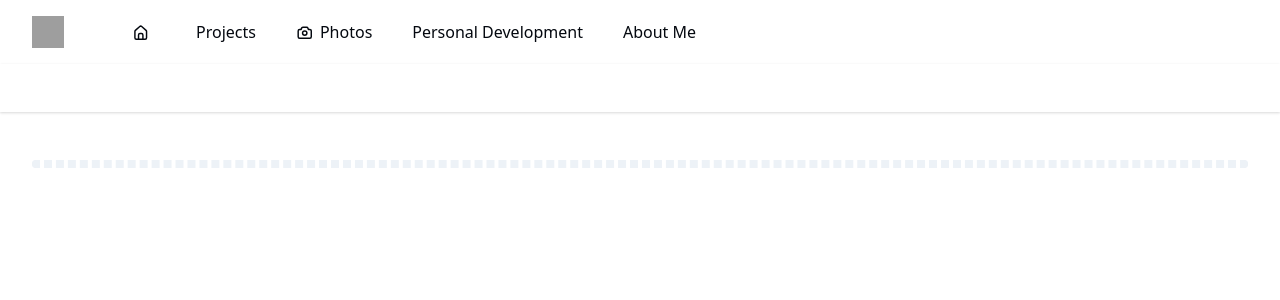
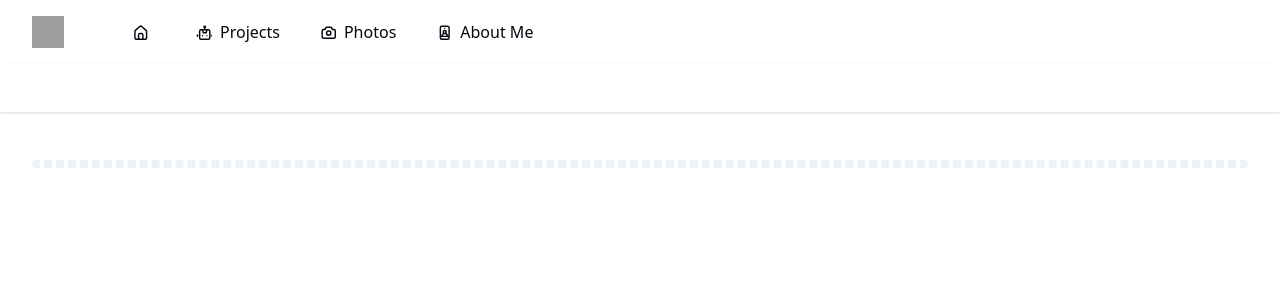
Before and after one commit to xmaayy/xmaayy.github.io, a Nuxt app: page / in a window 1280 px wide. Shown: the top 300 px of the page. Built offline with nearby package versions, Linux system fonts and the light colour scheme; grey boxes are pictures that could not be loaded.

Commit message:
Updated Icons

```diff
--- a/components/Header.vue
+++ b/components/Header.vue
@@ -12,14 +12,10 @@
           </div>
           <div class="hidden md:block">
             <div class="ml-10 flex items-baseline md:items-center">
-              <button href="#" class="btn"><homeicon></homeicon></button>
-              <button href="#" class="btn">Projects</button>
-              <button href="#" class="btn">
-                <cameraicon></cameraicon>
-                Photos
-              </button>
-              <button href="#" class="btn">Personal Development</button>
-              <button href="#" class="btn">About Me</button>
+              <button href="#" class="btn"><homeicon /></button>
+              <button href="#" class="btn"><projecticon />Projects</button>
+              <button href="#" class="btn"><cameraicon />Photos</button>
+              <button href="#" class="btn"><meicon />About Me</button>
             </div>
           </div>
         </div>
@@ -31,10 +27,14 @@
 <script>
 import CameraIcon from "../components/CameraIcon";
 import HomeIcon from "../components/HomeIcon";
+import ProjectIcon from "../components/ProjectIcon";
+import MeIcon from "../components/MeIcon";
 export default {
   components: {
     cameraicon: CameraIcon,
-    homeicon: HomeIcon
+    homeicon: HomeIcon,
+    projecticon: ProjectIcon,
+    meicon: MeIcon,
   },
 };
 </script>
--- /dev/null
+++ b/components/MeIcon.vue
@@ -0,0 +1,15 @@
+<template>
+  <svg
+    class="fill-current w-4 h-4 mr-2"
+    xmlns="http://www.w3.org/2000/svg"
+    viewBox="0 0 22 22"
+  >
+    <path d="M16,2H8A3,3,0,0,0,5,5V19a3,3,0,0,0,3,3h8a3,3,0,0,0,3-3V5A3,3,0,0,0,16,2Zm1,17a1,1,0,0,1-1,1H8a1,1,0,0,1-1-1V18H17Zm-5-5a3,3,0,0,1,2.82,2H9.18A3,3,0,0,1,12,14Zm-1-3a1,1,0,1,1,1,1A1,1,0,0,1,11,11Zm6,5h-.1a5,5,0,0,0-2.42-3.32A3,3,0,0,0,15,11a3,3,0,0,0-6,0,3,3,0,0,0,.52,1.68A5,5,0,0,0,7.1,16H7V5A1,1,0,0,1,8,4h8a1,1,0,0,1,1,1ZM12,5a1,1,0,1,0,1,1A1,1,0,0,0,12,5Z"/>
+  </svg>
+</template>
+
+<script>
+</script>
+
+<style>
+</style>
--- /dev/null
+++ b/components/ProjectIcon.vue
@@ -0,0 +1,15 @@
+<template>
+  <svg
+    class="fill-current w-4 h-4 mr-2"
+    xmlns="http://www.w3.org/2000/svg"
+    viewBox="0 0 22 22"
+  >
+    <path d="M9,15a1,1,0,1,0,1,1A1,1,0,0,0,9,15ZM2,14a1,1,0,0,0-1,1v2a1,1,0,0,0,2,0V15A1,1,0,0,0,2,14Zm20,0a1,1,0,0,0-1,1v2a1,1,0,0,0,2,0V15A1,1,0,0,0,22,14ZM17,7H13V5.72A2,2,0,0,0,14,4a2,2,0,0,0-4,0,2,2,0,0,0,1,1.72V7H7a3,3,0,0,0-3,3v9a3,3,0,0,0,3,3H17a3,3,0,0,0,3-3V10A3,3,0,0,0,17,7ZM13.72,9l-.5,2H10.78l-.5-2ZM18,19a1,1,0,0,1-1,1H7a1,1,0,0,1-1-1V10A1,1,0,0,1,7,9H8.22L9,12.24A1,1,0,0,0,10,13h4a1,1,0,0,0,1-.76L15.78,9H17a1,1,0,0,1,1,1Zm-3-4a1,1,0,1,0,1,1A1,1,0,0,0,15,15Z"/>
+  </svg>
+</template>
+
+<script>
+</script>
+
+<style>
+</style>
```
